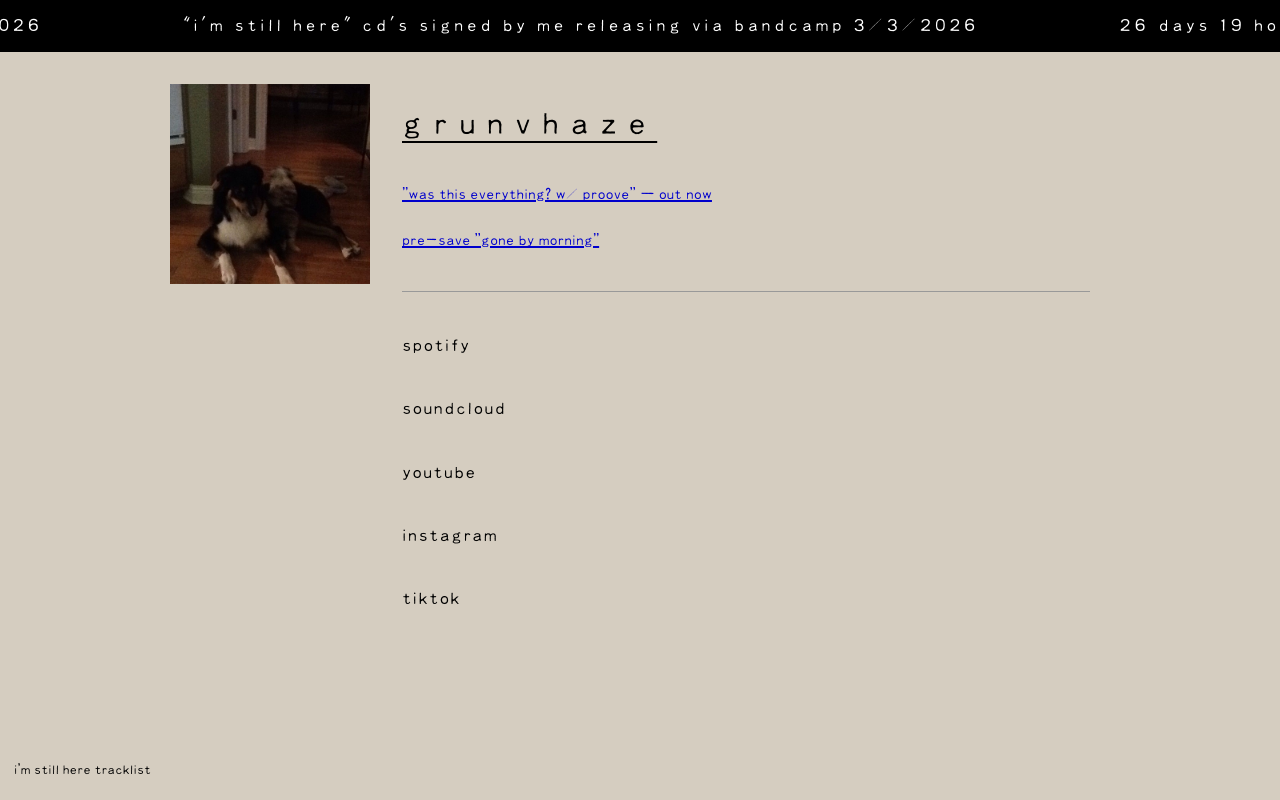
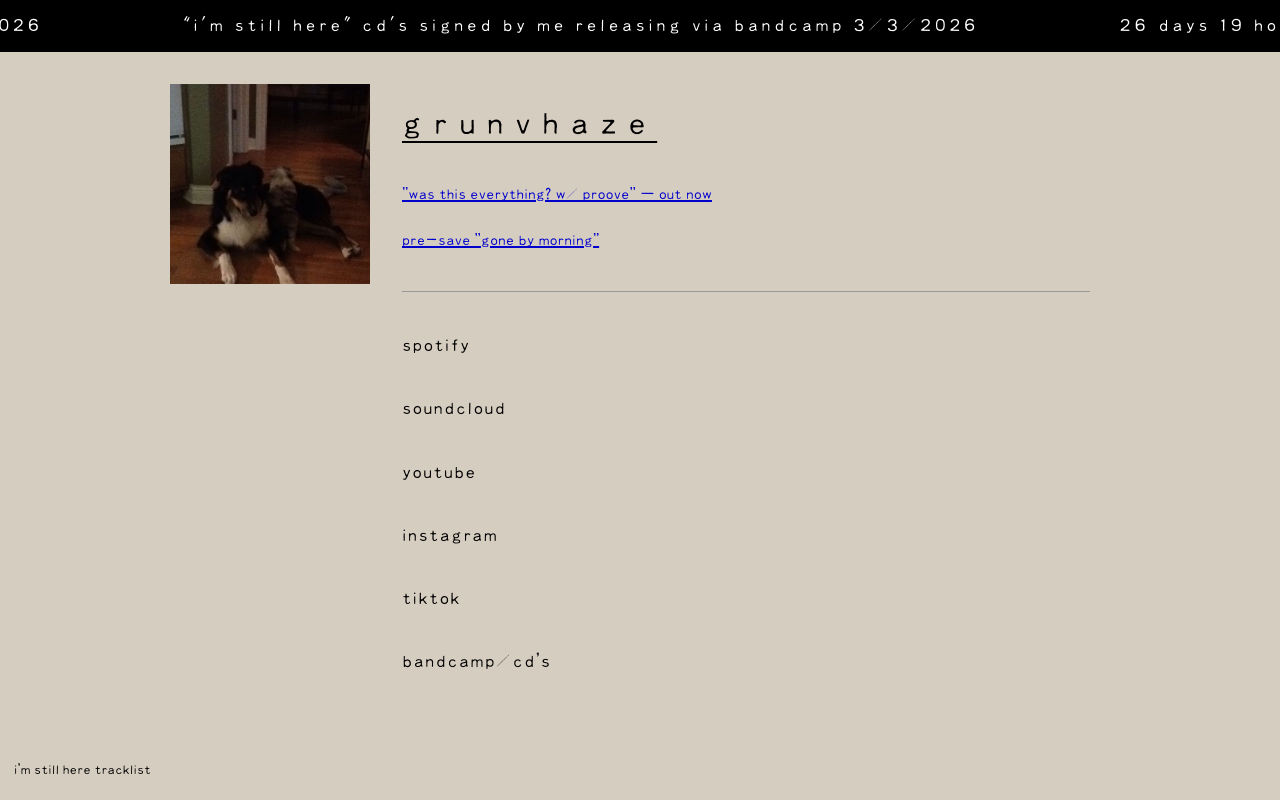
Before and after one commit to idkwhybutcool-lab/web, a plain HTML site: page index.html in a window 1280 px wide. Drawn offline with Linux system fonts and the light colour scheme.

Commit message:
Update index.html

```diff
--- a/index.html
+++ b/index.html
@@ -194,6 +194,7 @@
           <div class="link-block"><a href="https://music.youtube.com/channel/UCYtKMh32mafCvK5OGe6XwCQ" target="_blank">youtube</a></div>
           <div class="link-block"><a href="https://www.instagram.com/grunvhazey/" target="_blank">instagram</a></div>
           <div class="link-block"><a href="https://www.tiktok.com/@grunvhaze" target="_blank">tiktok</a></div>
+          <div class="link-block"><a href="https://grunvhaze.bandcamp.com/" target="_blank">bandcamp/cd's</a></div>
         </div>
       </div>
     </div>
```
